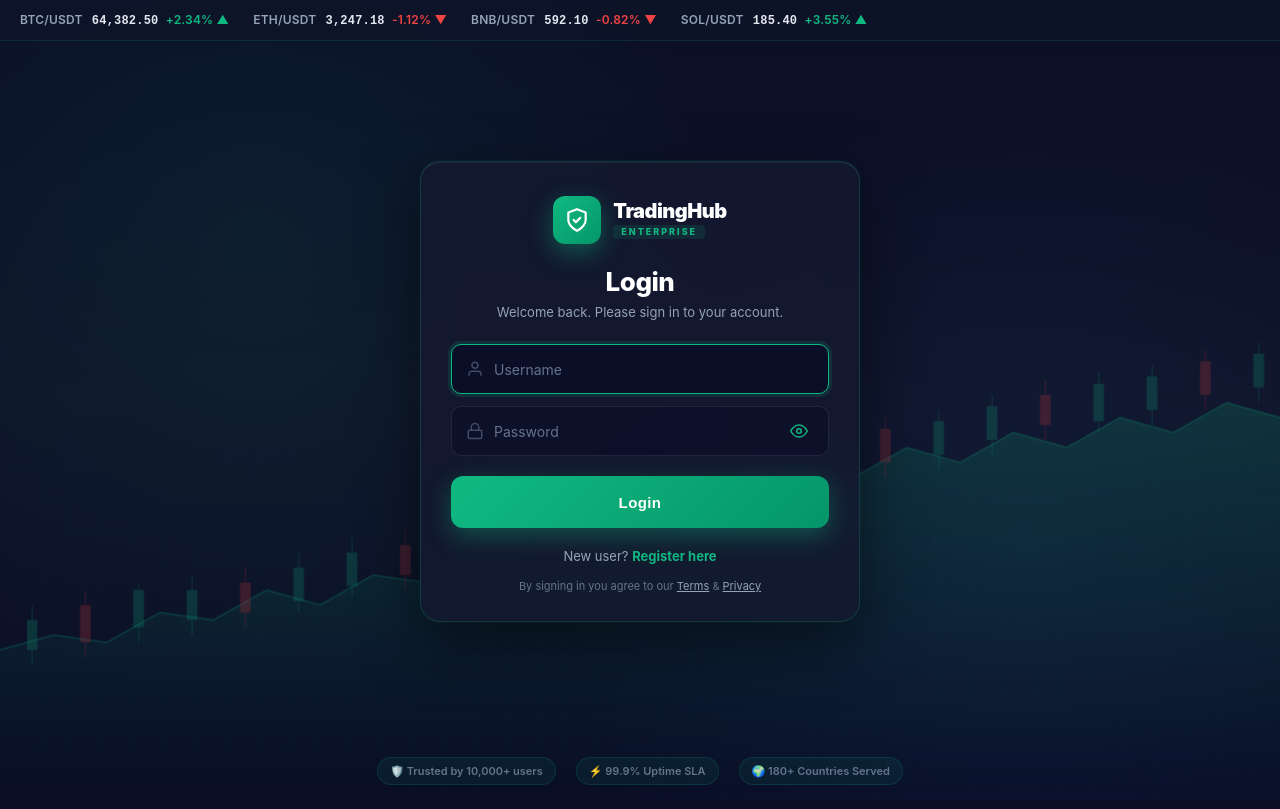
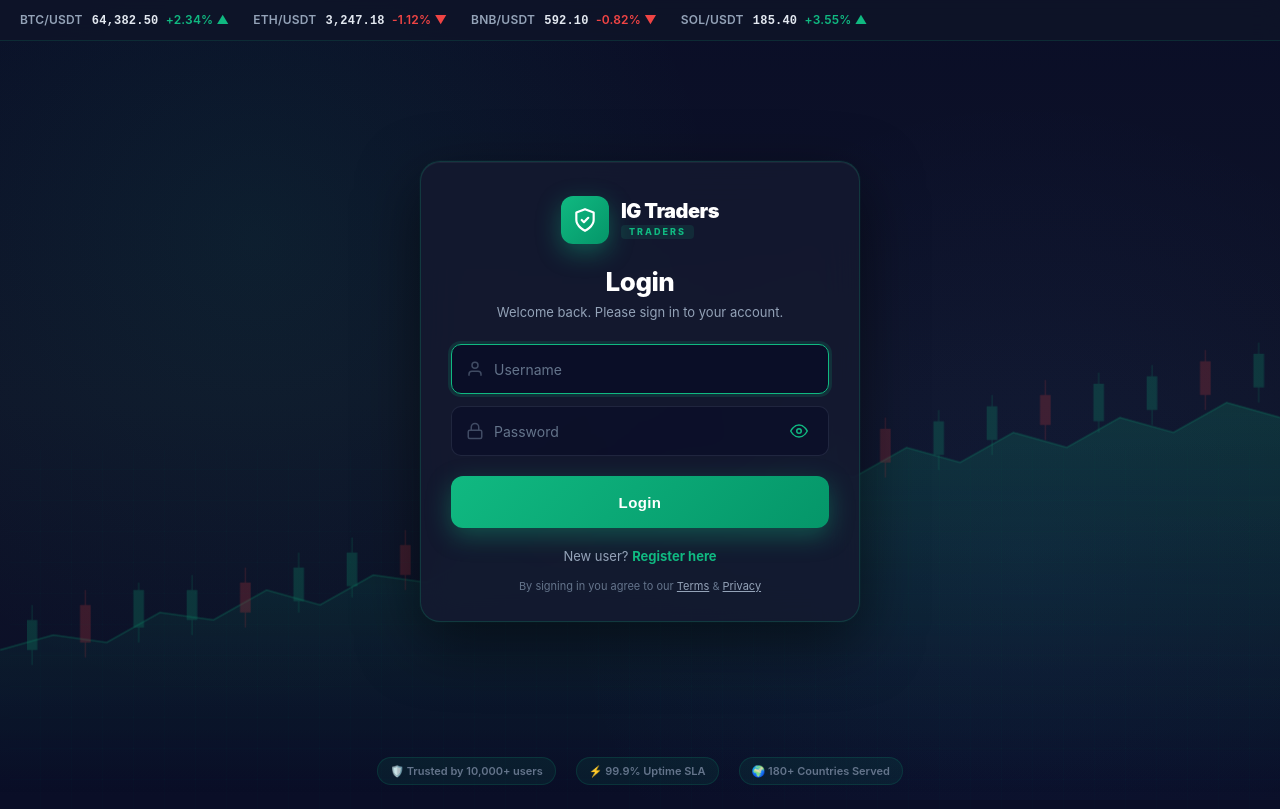
Before and after one commit to bilalshafqat35-debug/trading-platform, a Django app: a page that uses trading/templates/trading/login.html in a window 1280 px wide. Run offline with Django 5.2, Linux system fonts and the light colour scheme.

Commit message:
Change brand to IG Traders

```diff
--- a/trading/templates/trading/login.html
+++ b/trading/templates/trading/login.html
@@ -97,9 +97,9 @@
           </svg>
         </div>
         <div class="crypto-brand-text">
-          <span class="crypto-brand-name">TradingHub</span>
-          <span class="crypto-brand-tag">ENTERPRISE</span>
-        </div>
+  <span class="crypto-brand-name">IG Traders</span>
+  <span class="crypto-brand-tag">TRADERS</span>
+</div>
       </div>
 
       <h1 class="crypto-title">Login</h1>
--- a/trading/templates/trading/register.html
+++ b/trading/templates/trading/register.html
@@ -97,9 +97,9 @@
           </svg>
         </div>
         <div class="crypto-brand-text">
-          <span class="crypto-brand-name">TradingHub</span>
-          <span class="crypto-brand-tag">ENTERPRISE</span>
-        </div>
+  <span class="crypto-brand-name">IG Traders</span>
+  <span class="crypto-brand-tag">TRADERS</span>
+</div>
       </div>
 
       <h1 class="crypto-title">Create Account</h1>
```
